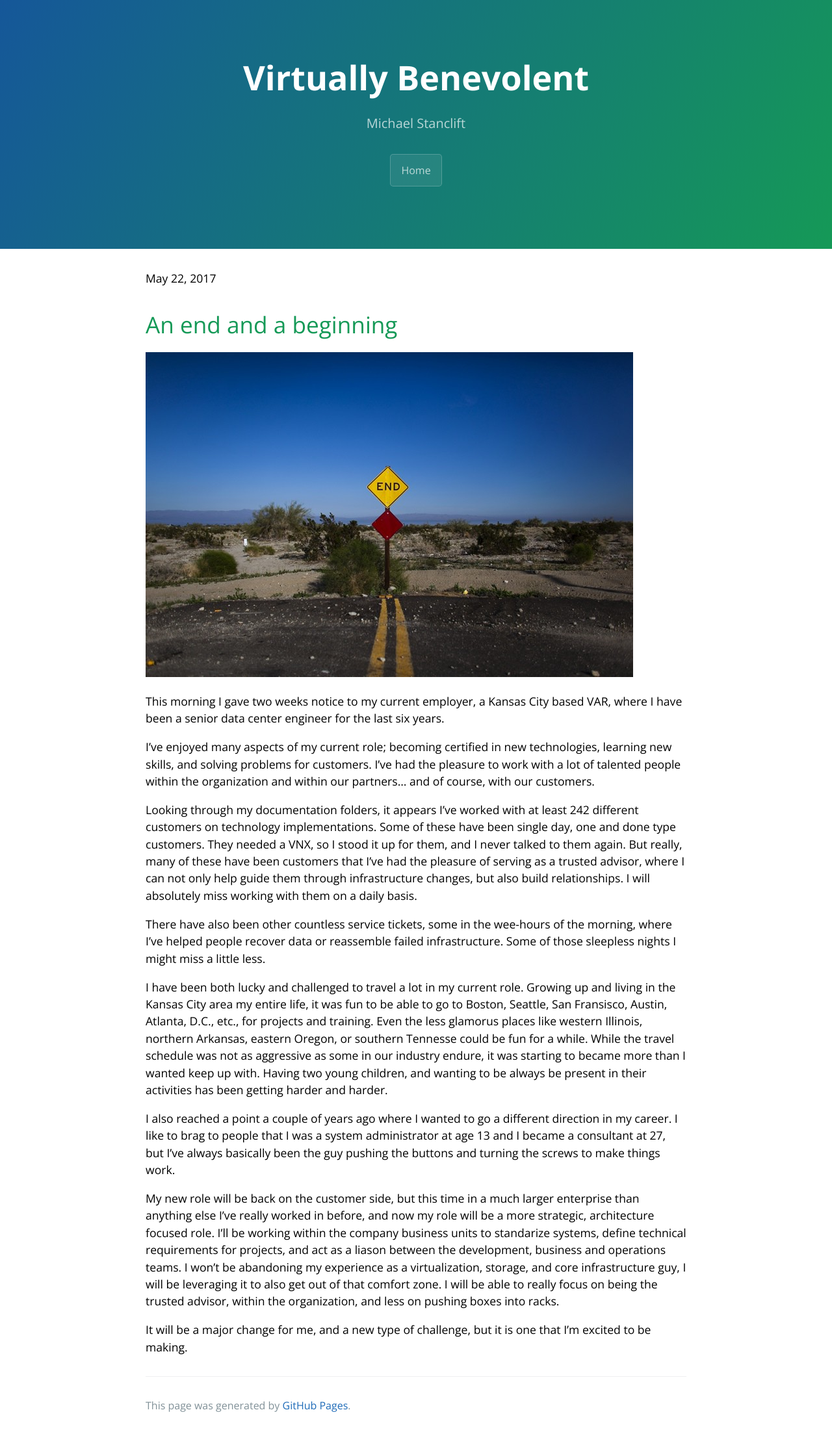
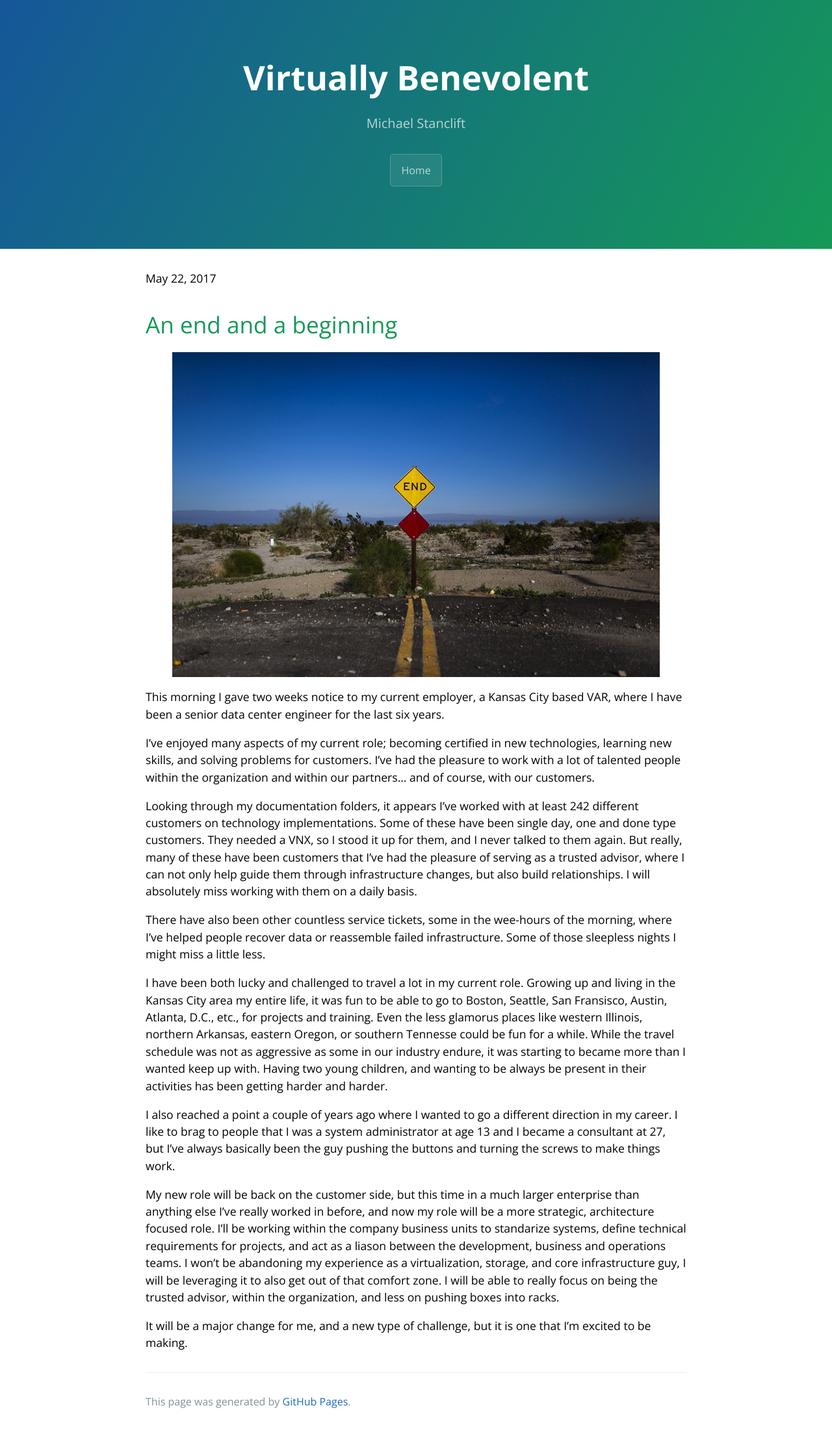
Before and after one commit to vmstan/vmstan.github.io, a Jekyll site: the page built from _posts/2017-05-22-an-end-and-a-beginning.md, in a window 1280 px wide. Shown: the whole page at 65% size. Built offline with Jekyll 4.4.1, drawn with Linux system fonts in a browser that asks for light colours; nearby versions of some CDN libraries.

Commit message:
Featured image center aligned

```diff
--- a/_layouts/post.html
+++ b/_layouts/post.html
@@ -20,7 +20,7 @@ layout: default
 
       {% if page.featured_image %}
 
-        <img src="{{ page.featured_image }}" alt="{{ page.featured_alt }}"></img>
+        <img src="{{ page.featured_image }}" alt="{{ page.featured_alt }}" class="center"></img>
         {{ content }}
 
       {% else %}
--- a/assets/css/style.css
+++ b/assets/css/style.css
@@ -79,6 +79,13 @@ sub {
 
 img {
     border: 0
+}
+
+img.center {
+    display: block;
+    margin-left: auto;
+    margin-right: auto;
+    max-width: 100%
 }
 
 svg:not(:root) {
```
Also changed, not shown: _posts/2017-09-08-welcome-to-github.md (+2 -0 lines), 1 other file.
